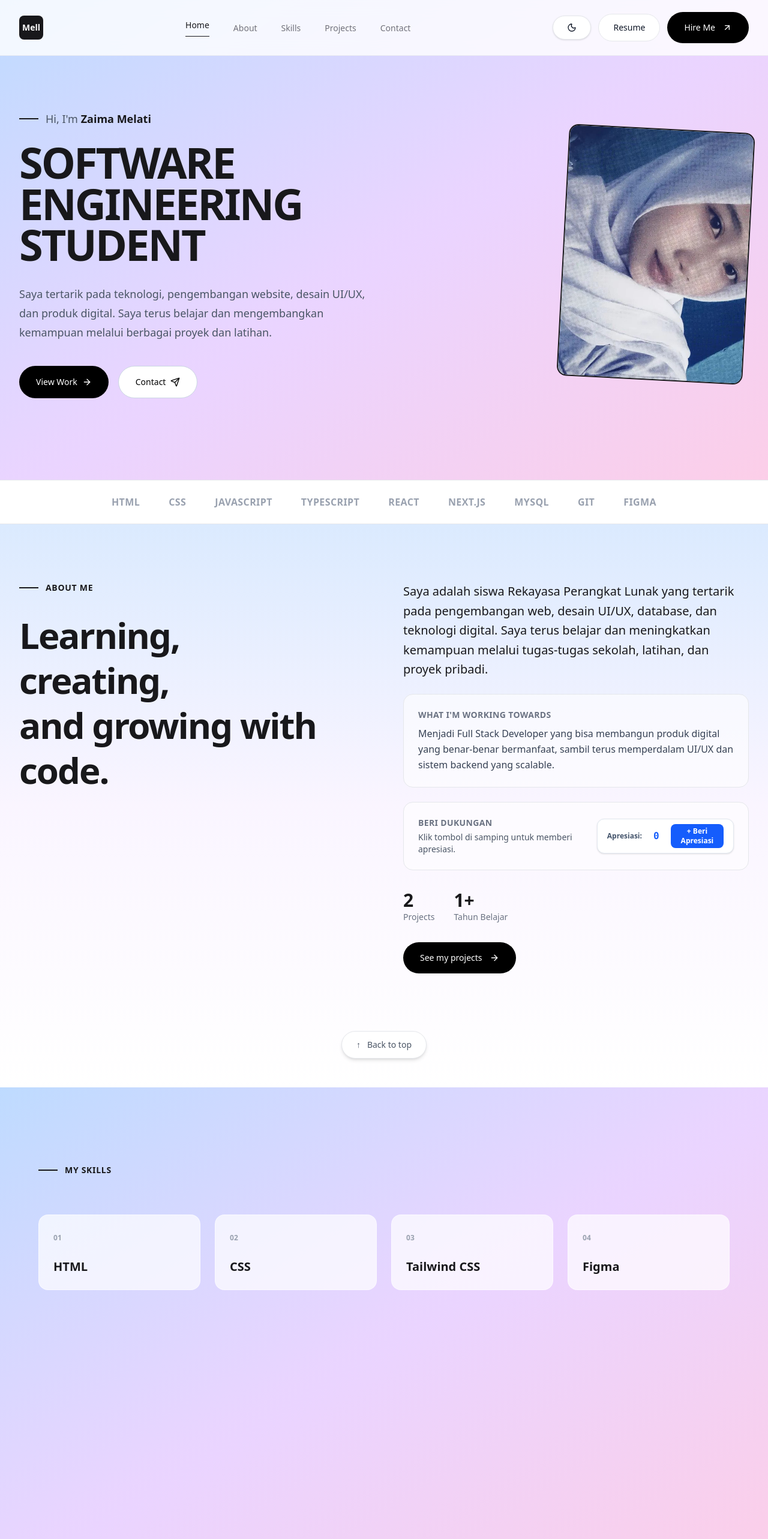
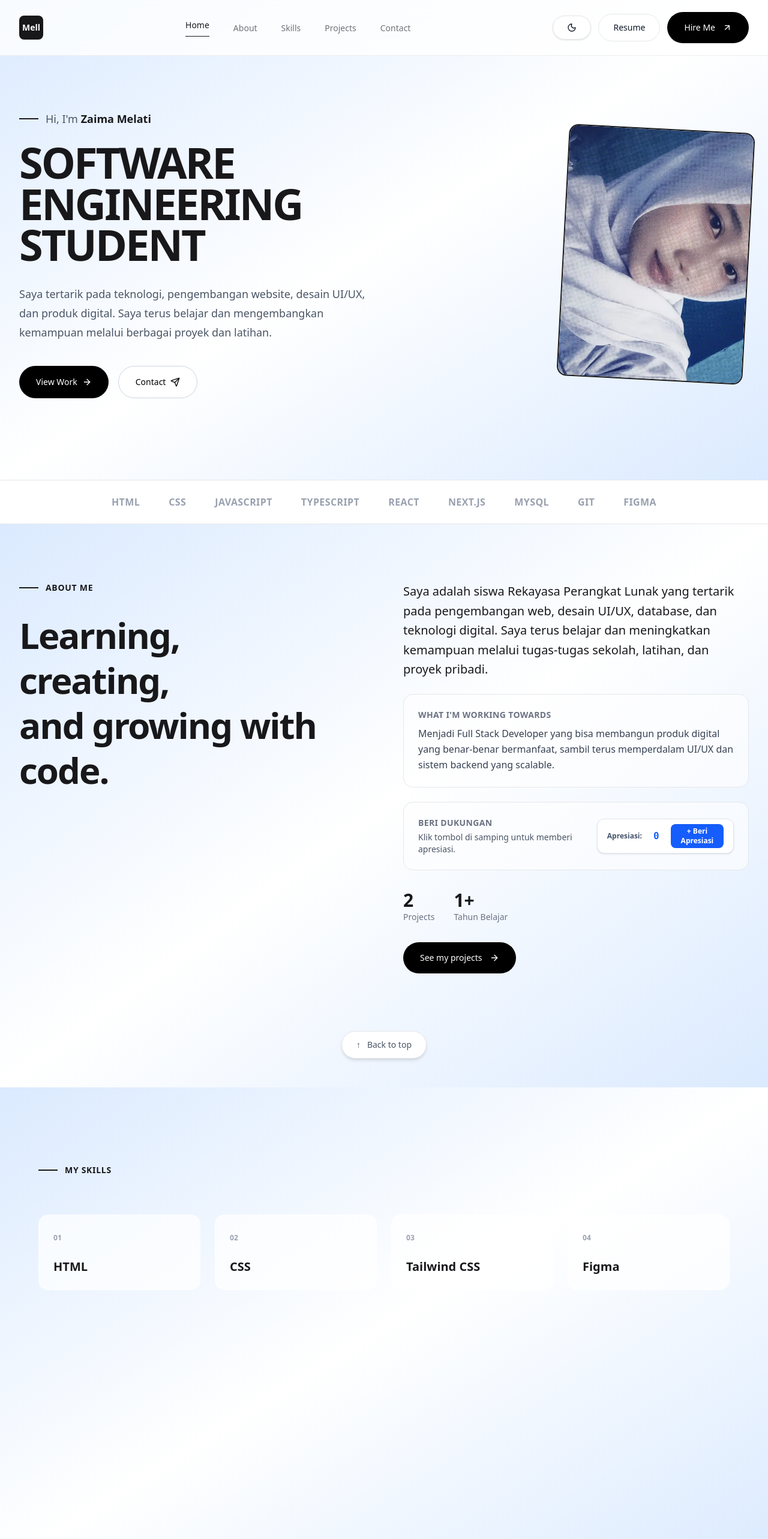
Before and after one commit to zaimamelati/portfolio, a Next.js app: page / in a window 1280 px wide. Shown: the top 2566 px of the page at 60% size. Built offline with nearby package versions, Linux system fonts and the light colour scheme; no server answers; the database is empty.

Commit message:
Ubah background jadi biru dan putih

```diff
--- a/src/components/About.tsx
+++ b/src/components/About.tsx
@@ -5,7 +5,7 @@ export default function About() {
   return (
     <section
       id="about"
-      className="relative flex min-h-screen items-center overflow-hidden bg-gradient-to-b from-blue-100 via-purple-50 to-white px-6 pb-12 pt-24 md:px-8 dark:from-slate-900 dark:via-slate-800 dark:to-slate-900"
+      className="relative flex min-h-screen items-center overflow-hidden bg-gradient-to-br from-blue-100 via-white to-blue-100 px-6 pb-12 pt-24 md:px-8 dark:bg-slate-900"
     >
       <div className="mx-auto max-w-7xl">
         <div className="grid grid-cols-1 gap-16 lg:grid-cols-2">
--- a/src/components/Hero.tsx
+++ b/src/components/Hero.tsx
@@ -5,7 +5,7 @@ export default function Hero() {
   return (
     <section
       id="home"
-      className="relative flex min-h-screen items-center overflow-hidden bg-gradient-to-br from-blue-200 via-purple-200 to-pink-200 px-6 pb-12 pt-24 md:px-8 dark:from-slate-900 dark:via-slate-800 dark:to-slate-900"
+      className="relative flex min-h-screen items-center overflow-hidden bg-gradient-to-br from-blue-100 via-white to-blue-100 px-6 pb-12 pt-24 md:px-8 dark:bg-slate-900"
     >
       <div className="mx-auto grid w-full max-w-7xl grid-cols-1 items-center gap-8 lg:grid-cols-2">
 
--- a/src/components/Projects.tsx
+++ b/src/components/Projects.tsx
@@ -49,13 +49,13 @@ export default function Projects({
   return (
     <section
       id="projects"
-      className="relative flex min-h-screen items-center overflow-hidden bg-gradient-to-b from-blue-100 via-purple-50 to-white px-6 pb-12 pt-24 md:px-8 dark:from-slate-900 dark:via-slate-800 dark:to-slate-900"
+      className="relative flex min-h-screen items-center overflow-hidden bg-gradient-to-br from-blue-100 via-white to-blue-100 px-6 pb-12 pt-24 md:px-8 dark:bg-slate-900"
     >
       <div className="mx-auto w-full max-w-7xl">
         {/* Header */}
         <div className="mb-16">
           <div className="mb-6 flex items-center gap-3">
-           <div className="h-[2px] w-8 bg-white dark:bg-white" />
+            <div className="h-[2px] w-8 bg-[#18181b] dark:bg-white" />
 
             <p className="text-sm font-bold tracking-wider dark:text-white">
               PROJECTS
--- a/src/components/Skills.tsx
+++ b/src/components/Skills.tsx
@@ -9,7 +9,7 @@ export default function Skills() {
   return (
     <section
       id="skills"
-      className="min-h-screen bg-gradient-to-br from-blue-200 via-purple-200 to-pink-200 px-6 py-32 md:px-8 dark:from-slate-900 dark:via-slate-800 dark:to-slate-900"
+      className="min-h-screen bg-gradient-to-br from-blue-100 via-white to-blue-100 px-6 py-32 md:px-8 dark:bg-slate-900"
     >
       <div className="mx-auto max-w-6xl">
         <div className="mb-16">
```
